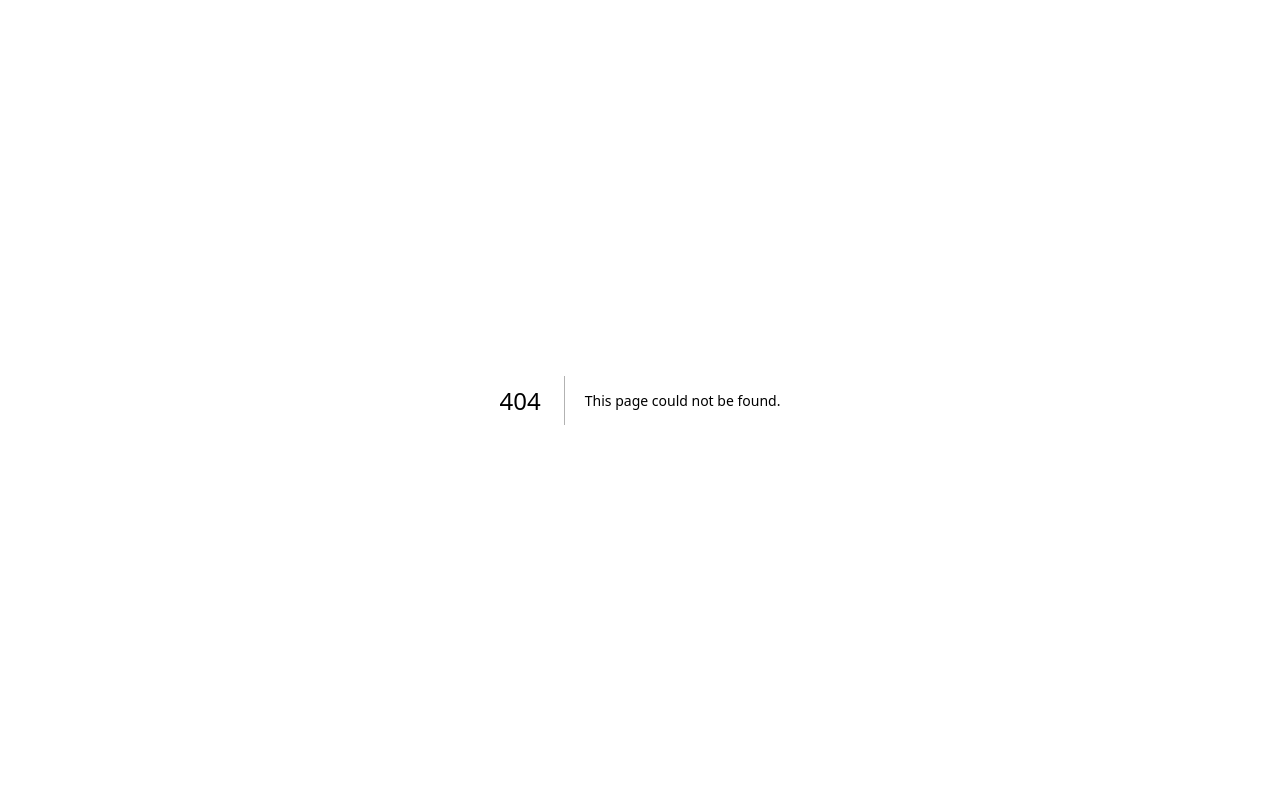
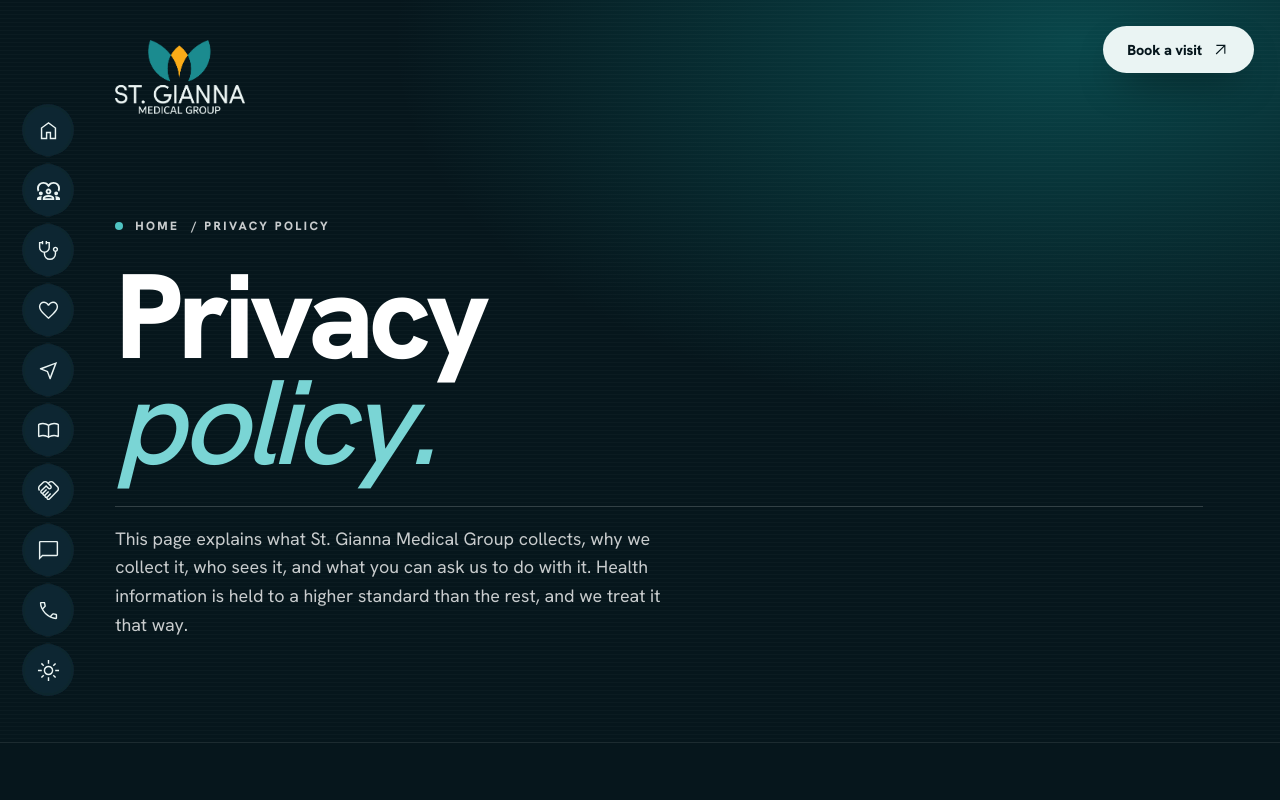
Before and after one commit to sanjulablockchain/st-gianna, a Next.js app: page /privacy in a window 1280 px wide. Before the commit this address had no page. Shown: the top 800 px of the page. Built offline with nearby package versions, Linux system fonts and the light colour scheme.

Commit message:
feat: add the /privacy and /terms routes

```diff
--- /dev/null
+++ b/app/privacy/page.tsx
@@ -0,0 +1,36 @@
+import type { Metadata } from "next";
+import Nav from "@/components/Nav";
+import BookCta from "@/components/BookCta";
+import LegalPage from "@/components/LegalPage";
+import { PRIVACY_INTRO, PRIVACY_SECTIONS } from "@/components/legal/privacyContent";
+import Cta from "@/components/Cta";
+import Footer from "@/components/Footer";
+import BackToTop from "@/components/BackToTop";
+
+export const metadata: Metadata = {
+  title: "Privacy Policy | St. Gianna Medical Group",
+  description:
+    "What St. Gianna Medical Group collects, how it is used, how protected health information is handled under HIPAA, and the rights you can exercise.",
+};
+
+// No TickerBar here on purpose: a scrolling marquee above a legal document is
+// noise the reader has to work around.
+export default function PrivacyPage() {
+  return (
+    <div style={{ position: "relative", background: "var(--bg)", overflowX: "hidden" }}>
+      <Nav />
+      <BookCta />
+      <LegalPage
+        title="Privacy"
+        italic="policy."
+        breadcrumb="Privacy Policy"
+        intro={PRIVACY_INTRO}
+        effectiveDate="1 September 2026"
+        sections={PRIVACY_SECTIONS}
+      />
+      <Cta />
+      <Footer />
+      <BackToTop />
+    </div>
+  );
+}
```
Also changed, not shown: app/terms/page.tsx (added, +36 -0 lines).
